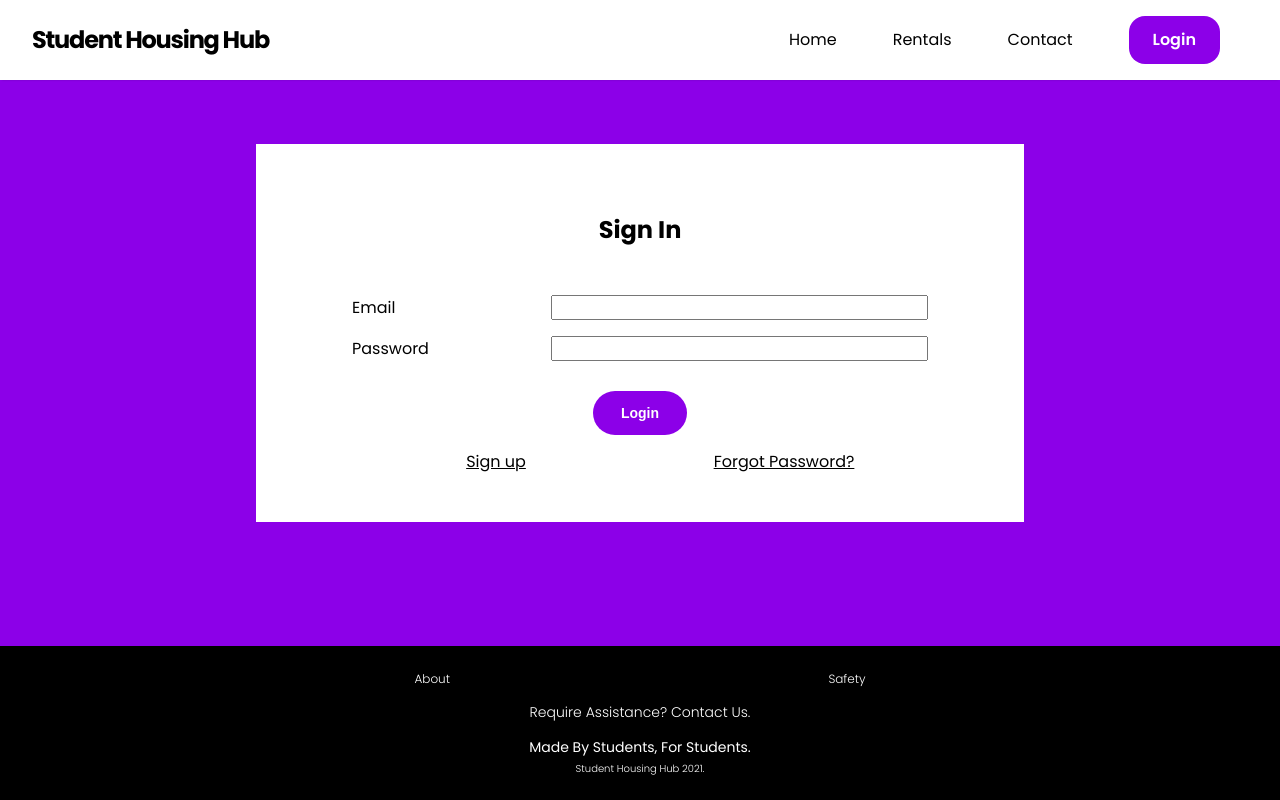
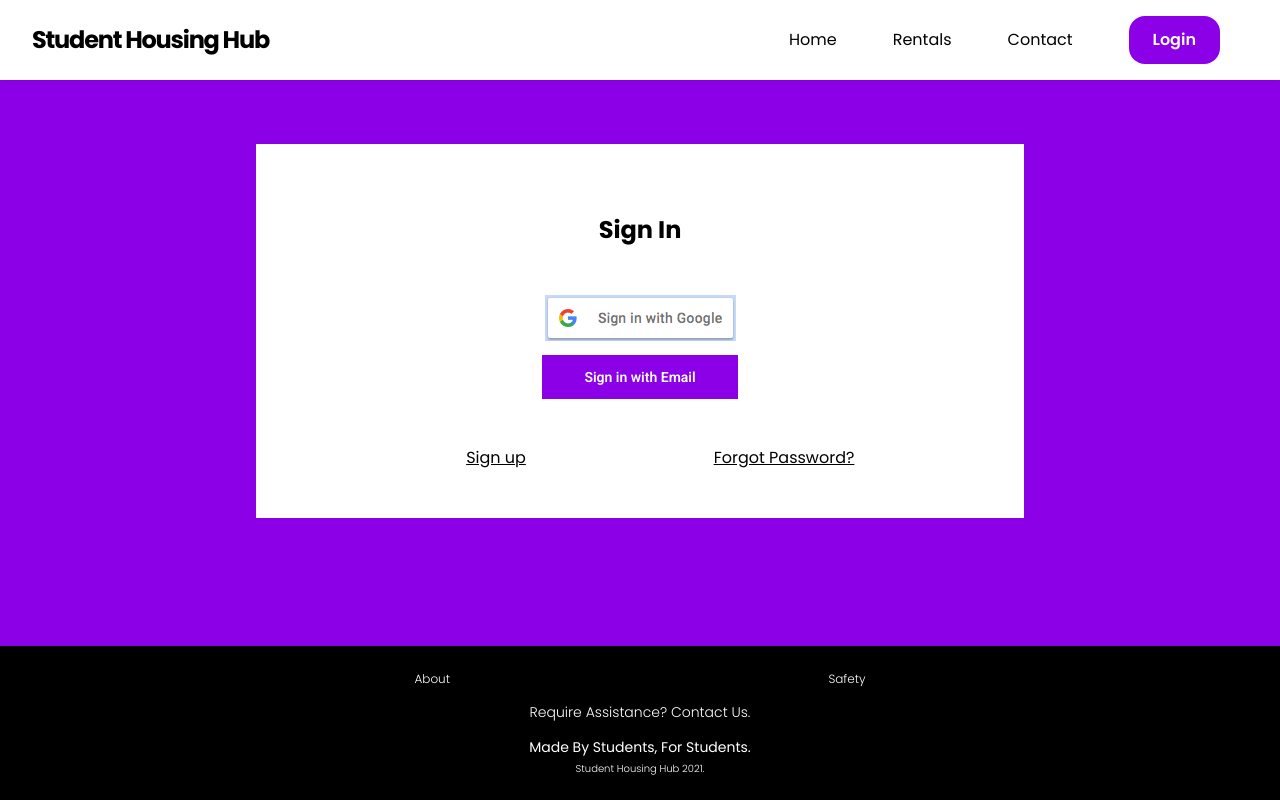
Before and after one commit to AdamCooke00/SideTechSolutions, a Next.js app: page /login in a window 1280 px wide. Built offline with nearby package versions, Linux system fonts and the light colour scheme; no server answers.

Commit message:
Add sign in with google ability, change look of sing in page to toggle login with email

```diff
--- a/config/firebase-config.js
+++ b/config/firebase-config.js
@@ -22,5 +22,6 @@ try {
 
 export const db = firebase.firestore();
 export const auth = firebase.auth();
+export const googleProvider = new firebase.auth.GoogleAuthProvider();
 export const storage = firebase.storage();
 export default firebase;
--- a/context/AuthContext.js
+++ b/context/AuthContext.js
@@ -1,5 +1,5 @@
 import React, {useContext, useEffect, useState} from 'react';
-import {auth} from "../config/firebase-config"
+import {auth, googleProvider} from "../config/firebase-config"
 
 const AuthContext = React.createContext();
 
@@ -17,6 +17,10 @@ export function AuthProvider({children}) {
 
     function login(email, password){
         return auth.signInWithEmailAndPassword(email, password)
+    }
+
+    function googleLogin(){
+        return auth.signInWithRedirect(googleProvider)
     }
 
     function logout() {
@@ -39,6 +43,7 @@ export function AuthProvider({children}) {
         currentUser,
         signup,
         login,
+        googleLogin,
         logout,
         resetPassword
     }
--- a/pages/forgot-password.js
+++ b/pages/forgot-password.js
@@ -32,6 +32,7 @@ export default function ForgotPassword() {
         <div className="loginportion">
             <div className="loginbox">
                 <h2 className='formtitle'>Password Reset</h2>
+                <p>This will only reset a password for login using email. If you login through Google Authentication, this will let you set a password to login using email to the same account.</p>
                 {error && <p>{error}</p>}
                 <form onSubmit={handleReset}>
                     <div className="formline">
--- a/pages/login.js
+++ b/pages/login.js
@@ -8,9 +8,10 @@ import { useRouter } from "next/router"
 export default function Login() {
   const emailRef = useRef()
   const passwordRef = useRef()
-    const {currentUser, login} = useAuth()
+  const {currentUser, login, googleLogin} = useAuth()
   const [error, setError] = useState('')
   const [pageLoading, setPageLoading] = useState(true)
+  const [signInWithEmailToggle, setSignInWithEmailToggle] = useState(false)
   const [loading, setLoading] = useState(false) //so user doesnt spam login shouldnt be needed but nonetheless
   const router = useRouter()
 
@@ -41,6 +42,31 @@ export default function Login() {
       setLoading(false)
   }
 
+  function handleGoogleLogin(){
+    googleLogin()
+    .then((result) => {
+      /** @type {firebase.auth.OAuthCredential} */
+      var credential = result.credential;
+
+      // This gives you a Google Access Token. You can use it to access the Google API.
+      var token = credential.accessToken;
+      // The signed-in user info.
+      var user = result.user;
+      console.log(result)
+      router.push('/my-account')
+      // ...
+    }).catch((error) => {
+      // Handle Errors here.
+      var errorCode = error.code;
+      var errorMessage = error.message;
+      // The email of the user's account used.
+      var email = error.email;
+      // The firebase.auth.AuthCredential type that was used.
+      var credential = error.credential;
+      // ...
+    });
+  }
+
   useEffect(async () => {
     currentUser ? router.push("/my-account") : setPageLoading(false);
   }, []);
@@ -56,7 +82,13 @@ export default function Login() {
           <div className="loginbox">
                 <h2 className="formtitle">Sign In</h2>
                 {error && <p>{error}</p>}
-                <form onSubmit={handleSubmit}>
+
+                <div className="justifyContentCenter">
+                  <img onClick={handleGoogleLogin} alt="Sign In With Google" src="/googlebtn.png"/>
+                  {!signInWithEmailToggle && <button className="signInWithEmailBtn" onClick={() => setSignInWithEmailToggle(true)}>Sign in with Email</button>}
+                </div>
+
+                {signInWithEmailToggle && <form onSubmit={handleSubmit}>
                     <div className="formline">
                         <label className="formlabel">Email</label>
                         <input className="forminput" type="email" ref={emailRef} required/>
@@ -66,7 +98,7 @@ export default function Login() {
                         <input className="forminput" type="password" ref={passwordRef} required/>
                     </div>
                     <button disabled={loading} className="signinbtn" type="submit">Login</button>
-                </form>
+                </form>}
                 <div className="bottomlinks">
                     <Link href="/signup">
                         <a>Sign up</a>
--- a/pages/my-account.js
+++ b/pages/my-account.js
@@ -72,9 +72,6 @@ export default function MyAccount() {
     .catch((error) => {
         console.log("Error getting documents: ", error);
     });
-    console.log("My Houses")
-    console.log(myHouses)
-
   }, []);
 
 
--- a/styles/globals.css
+++ b/styles/globals.css
@@ -1,4 +1,5 @@
 @import url("https://fonts.googleapis.com/css2?family=Poppins:wght@200;300;400;600;700&display=swap");
+@import url("https://fonts.googleapis.com/css2?family=Roboto:wght@200;300;400;600;700&display=swap");
 
 html,
 body {
--- a/styles/index.scss
+++ b/styles/index.scss
@@ -494,6 +494,32 @@
       padding: 1em 2em;
       margin: 2em;
       background-color: var(--white);
+      .justifyContentCenter {
+        display: flex;
+        flex-direction: column;
+        justify-content: center;
+        align-items: center;
+        margin-bottom: 2em;
+        .signInWithEmailBtn {
+          display: block;
+          font-family: Roboto;
+          margin-top: 1em;
+          background-color: var(--primarypurple);
+          border: none;
+          color: var(--white);
+          cursor: pointer;
+          text-align: center;
+          text-decoration: none;
+          font-weight: 600;
+          font-size: 14px;
+          padding: 1em 3em;
+          margin: 1em;
+        }
+        img {
+          cursor: pointer;
+        }
+      }
+
       .formtitle {
         margin-bottom: 2em;
       }
```
Also changed, not shown: pages/signup.js (+29 -3 lines), public/googlebtn.png (added). Lines whose indentation alone changed are shown as unchanged.
